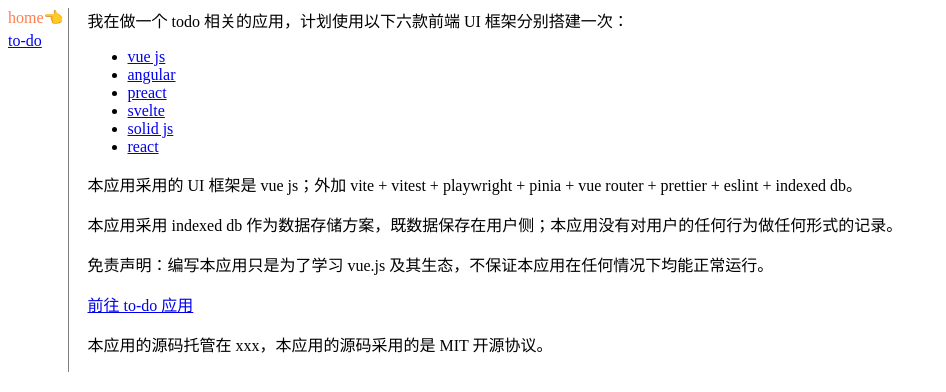
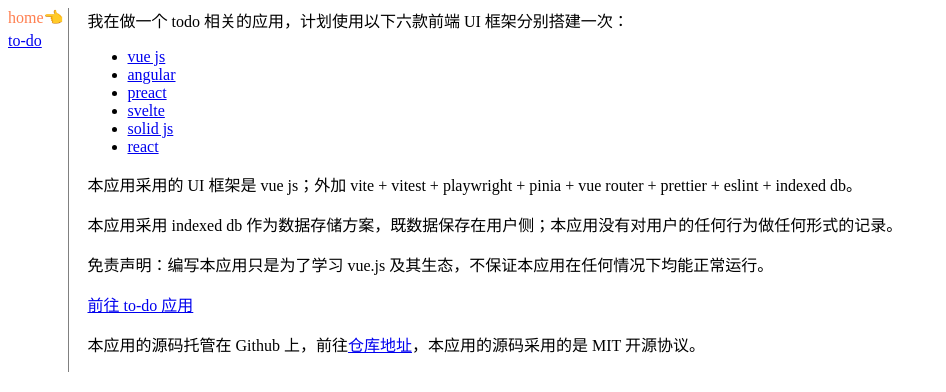
Before and after one commit to familyboat/todo-vue, a Vue app: page / in a window 1280 px wide. Shown: the top 392 px of the page, without its empty margins (0-946 px from the left). Built offline with nearby package versions, Linux system fonts and the light colour scheme; the HTML template or start-up script is replaced by a standard one.

Commit message:
new feature:
1. undo the status of the todo;
2. style the done todo and deleted todo;

```diff
--- a/src/db/todo.ts
+++ b/src/db/todo.ts
@@ -46,6 +46,13 @@
   await markTodoInDb(uuid, TodoStatus.deleted)
 }
 
+/**
+ * 将 todo 的状态标记为：已创建
+ */
+export async function markTodoAsCreatedInDb(uuid: string) {
+  await markTodoInDb(uuid, TodoStatus.created)
+}
+
 async function markTodoInDb(uuid: string, status: TodoStatus) {
   const todo = await getTodoInDb(uuid)
   if (todo) {
--- a/src/router/Home/HomeView.vue
+++ b/src/router/Home/HomeView.vue
@@ -43,7 +43,14 @@
       <p>
         <router-link :to="routerConfig.ToDoPath">前往 to-do 应用</router-link>
       </p>
-      <p>本应用的源码托管在 xxx，本应用的源码采用的是 MIT 开源协议。</p>
+      <p>
+        本应用的源码托管在 Github 上，前往<a
+          href="https://github.com/familyboat/todo-vue/"
+          target="_blank"
+          rel="noopener noreferrer"
+          >仓库地址</a
+        >，本应用的源码采用的是 MIT 开源协议。
+      </p>
     </main>
   </section>
 </template>
--- a/src/router/ToDo/ToDoItem.vue
+++ b/src/router/ToDo/ToDoItem.vue
@@ -1,6 +1,6 @@
 <script setup lang="ts">
 import type { Todo } from '@/stores/todo'
-import { isCreated, serializeUTC, useTodoStore } from '@/stores/todo'
+import { isCreated, isDeleted, isDone, serializeUTC, useTodoStore } from '@/stores/todo'
 
 const todoStore = useTodoStore()
 
@@ -12,6 +12,10 @@
   todoStore.markTodoAsDeleted(uuid)
 }
 
+function undo(uuid: string) {
+  todoStore.markTodoAsCreated(uuid)
+}
+
 defineProps<{
   index: number
   todo: Todo
@@ -21,12 +25,13 @@
 <template>
   <li class="item" :key="todo.uuid">
     <span> {{ index }}. </span>
-    <span>
+    <span :class="{ done: isDone(todo), deleted: isDeleted(todo) }">
       {{ todo.task }}
     </span>
     <span> 创建于 {{ serializeUTC(todo.createdAt) }} </span>
     <button type="button" v-on:click="done(todo.uuid)" v-if="isCreated(todo)">完成</button>
     <button type="button" v-on:click="deleted(todo.uuid)" v-if="isCreated(todo)">删除</button>
+    <button type="button" v-on:click="undo(todo.uuid)" v-if="!isCreated(todo)">回退</button>
   </li>
 </template>
 
@@ -37,4 +42,15 @@
   align-items: baseline;
   flex-wrap: wrap;
 }
+
+.done {
+  text-decoration-line: line-through;
+  text-decoration-color: coral;
+}
+
+.deleted {
+  text-decoration-line: line-through;
+  text-decoration-style: wavy;
+  text-decoration-color: coral;
+}
 </style>
--- a/src/stores/todo.ts
+++ b/src/stores/todo.ts
@@ -1,6 +1,7 @@
 import {
   addTodoToDb,
   getAllTodosFromDb,
+  markTodoAsCreatedInDb,
   markTodoAsDeletedInDb,
   markTodoAsDoneInDb,
 } from '@/db/todo'
@@ -150,6 +151,17 @@
   }
 
   /**
+   * 将回退为已创建的 todo 的状态修改为 created
+   */
+  function markTodoAsCreated(uuid: string) {
+    const target = todoList.value.find((todo) => todo.uuid === uuid)
+    if (target) {
+      target.status = TodoStatus.created
+      markTodoAsCreatedInDb(uuid)
+    }
+  }
+
+  /**
    * 返回状态为已创建的 todo 列表
    */
   const createdTodoList = computed(() => {
@@ -187,6 +199,7 @@
     createTodoFrom,
     markTodoAsDone,
     markTodoAsDeleted,
+    markTodoAsCreated,
     loadFromDb,
   }
 })
```
Also changed, not shown: 1 other file (tests, documents, lock files or other folders).
